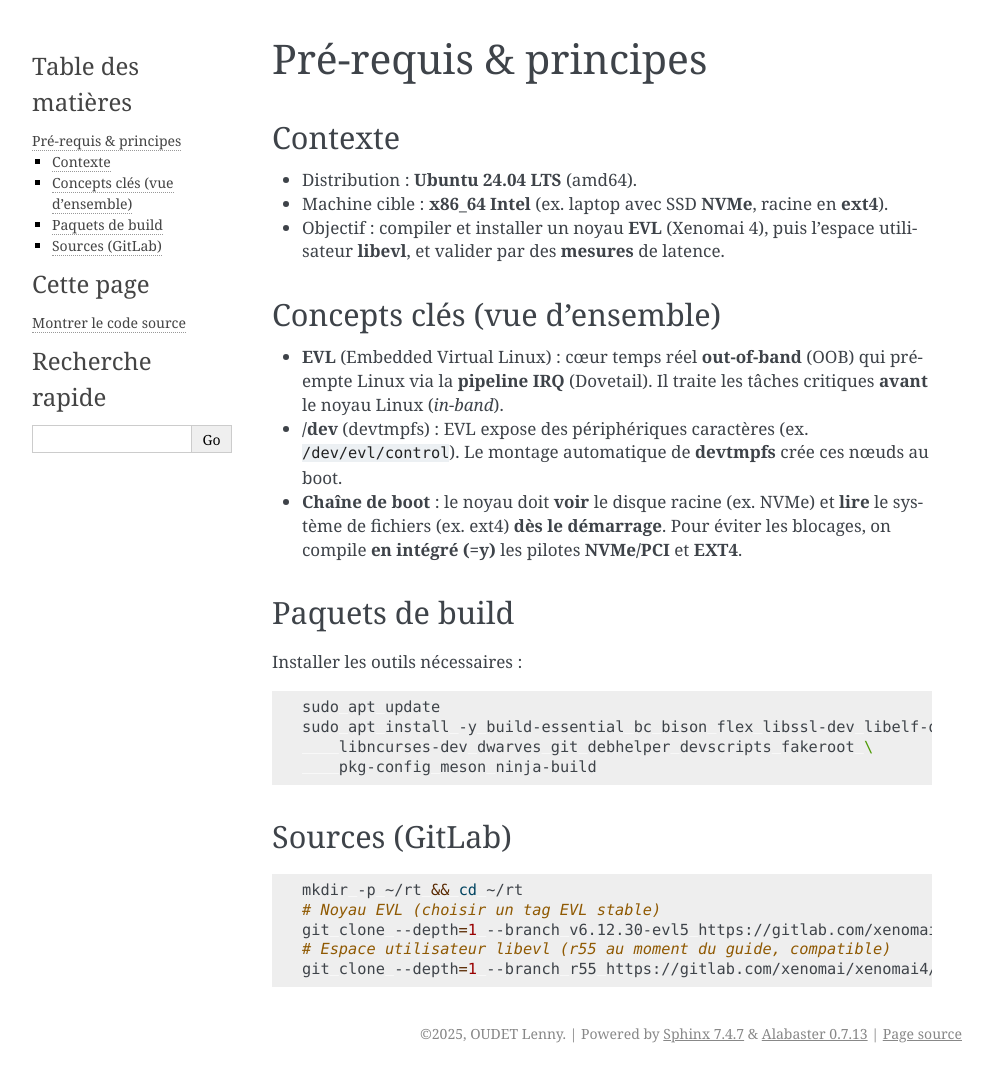
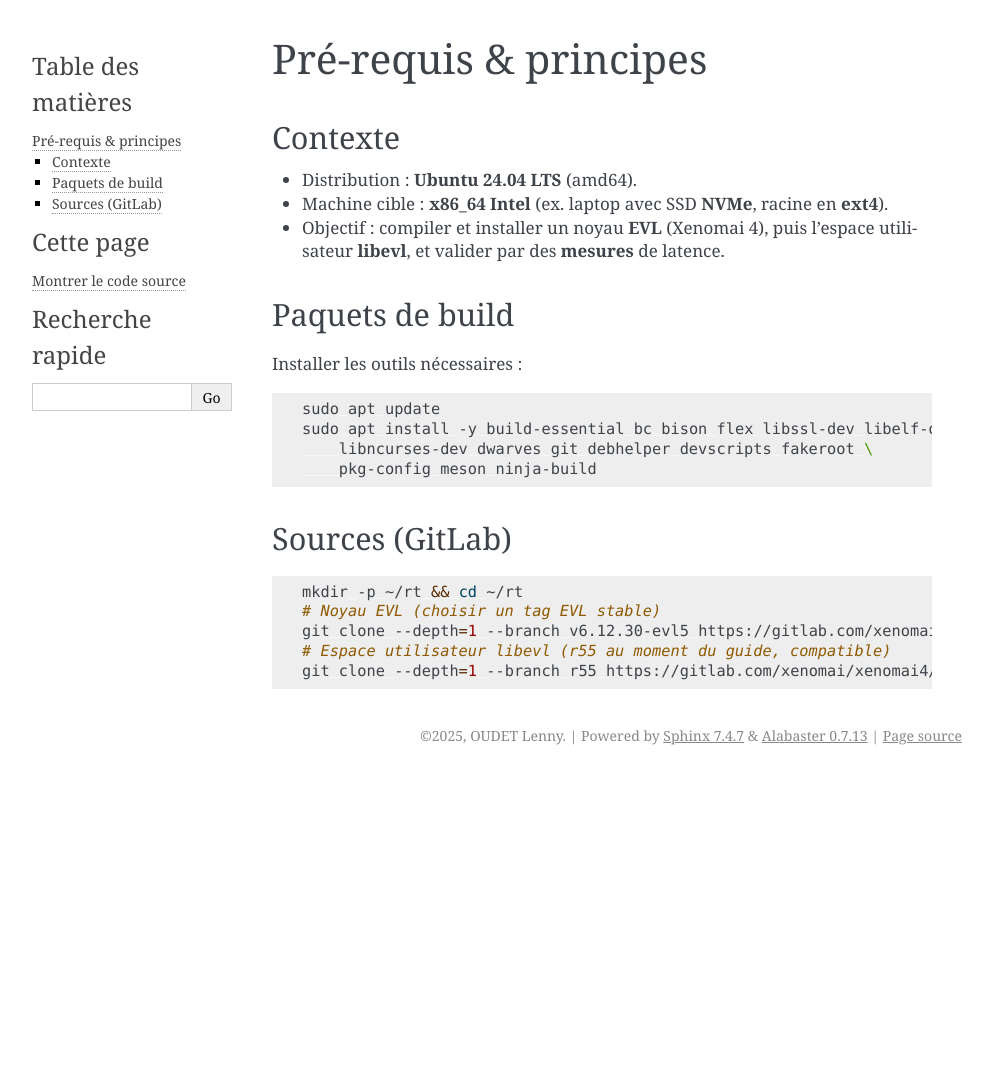
Before and after one commit to freelennyman/xenomai4_intel, a Sphinx documentation site: the page built from docs/prerequis.rst, in a window 1280 px wide. Shown: the whole page, without its empty margins (148-1141 px from the left). Built offline with Sphinx 7.4.7, drawn with Linux system fonts in a browser that asks for light colours; after the commit the page ends 900 px from its top, so only the background shows below that.

Commit message:
first2 commit

```diff
--- a/docs/prerequis.rst
+++ b/docs/prerequis.rst
@@ -10,19 +10,6 @@ Contexte
 - Machine cible : **x86_64 Intel** (ex. laptop avec SSD **NVMe**, racine en **ext4**).
 - Objectif : compiler et installer un noyau **EVL** (Xenomai 4), puis l’espace
   utilisateur **libevl**, et valider par des **mesures** de latence.
-
-Concepts clés (vue d’ensemble)
-------------------------------
-
-- **EVL** (Embedded Virtual Linux) : cœur temps réel **out-of-band** (OOB) qui
-  préempte Linux via la **pipeline IRQ** (Dovetail). Il traite les tâches
-  critiques **avant** le noyau Linux (*in-band*).
-- **/dev** (devtmpfs) : EVL expose des périphériques caractères
-  (ex. ``/dev/evl/control``). Le montage automatique de **devtmpfs**
-  crée ces nœuds au boot.
-- **Chaîne de boot** : le noyau doit **voir** le disque racine (ex. NVMe)
-  et **lire** le système de fichiers (ex. ext4) **dès le démarrage**. Pour éviter
-  les blocages, on compile **en intégré (=y)** les pilotes **NVMe/PCI** et **EXT4**.
 
 Paquets de build
 ----------------
```
Also changed, not shown: 10 other files.
